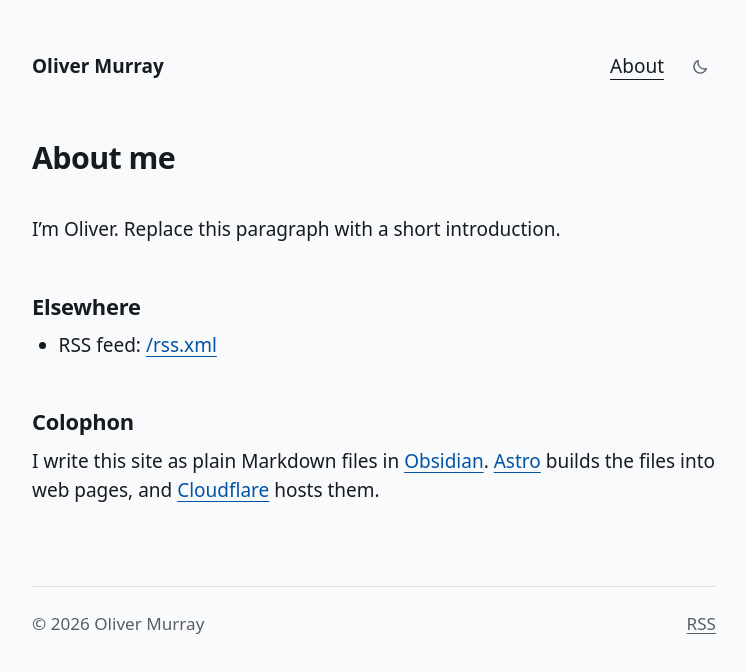
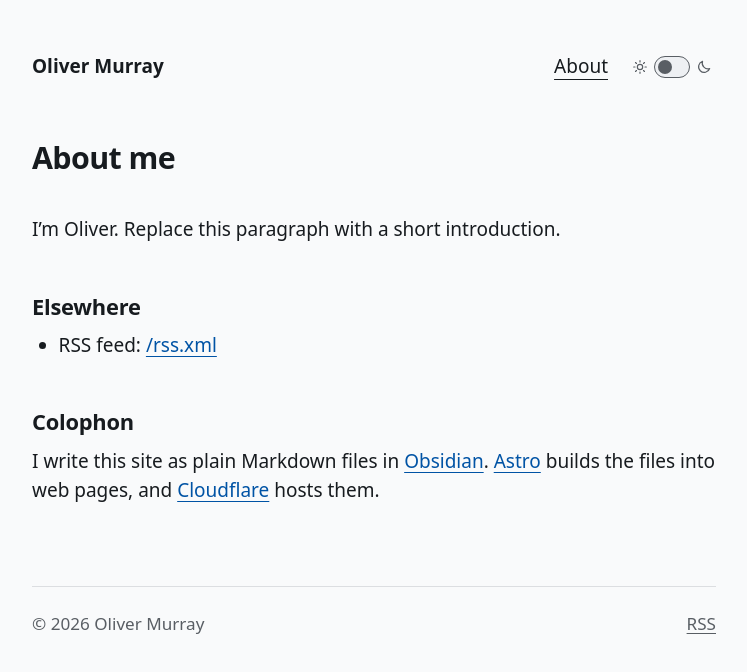
Before and after one commit to om154/blog, an Astro site: page /about in a window 1280 px wide. Shown: the whole page, without its empty margins (266-1013 px from the left). Built offline with nearby package versions, Linux system fonts and the light colour scheme; Astro itself is replaced by a stand-in of ours.

Commit message:
feat(blog): replace theme button with a dark theme switch

```diff
--- a/src/components/Header.astro
+++ b/src/components/Header.astro
@@ -21,22 +21,26 @@ const currentPath = cleanPath(Astro.url.pathname);
 			}
 		</ul>
 	</nav>
-	<button class="theme-toggle" type="button" hidden>
-		<span class="when-light">
-			<svg viewBox="0 0 24 24" aria-hidden="true">
-				<path d="M20.5 14.2A8.5 8.5 0 0 1 9.8 3.5a8.5 8.5 0 1 0 10.7 10.7Z"></path>
-			</svg>
-			<span class="visually-hidden">Switch to dark theme</span>
-		</span>
-		<span class="when-dark">
+	<button
+		class="theme-toggle"
+		type="button"
+		role="switch"
+		aria-checked="false"
+		aria-label="Dark theme"
+		hidden
+	>
 		<svg viewBox="0 0 24 24" aria-hidden="true">
 			<circle cx="12" cy="12" r="4"></circle>
 			<path
 				d="M12 2.5v2M12 19.5v2M2.5 12h2M19.5 12h2M5.3 5.3l1.4 1.4M17.3 17.3l1.4 1.4M5.3 18.7l1.4-1.4M17.3 6.7l1.4-1.4"
 			></path>
 		</svg>
-			<span class="visually-hidden">Switch to light theme</span>
+		<span class="theme-toggle-track" aria-hidden="true">
+			<span class="theme-toggle-thumb"></span>
 		</span>
+		<svg viewBox="0 0 24 24" aria-hidden="true">
+			<path d="M20.5 14.2A8.5 8.5 0 0 1 9.8 3.5a8.5 8.5 0 1 0 10.7 10.7Z"></path>
+		</svg>
 	</button>
 </header>
 
@@ -47,16 +51,26 @@ const currentPath = cleanPath(Astro.url.pathname);
 	const systemDark = matchMedia('(prefers-color-scheme: dark)');
 
 	if (meta && button) {
+		const systemScheme = () => (systemDark.matches ? 'dark' : 'light');
+		const renderedScheme = () =>
+			meta.content === 'light' || meta.content === 'dark' ? meta.content : systemScheme();
+
+		const sync = () => {
+			button.setAttribute('aria-checked', String(renderedScheme() === 'dark'));
+		};
+
 		const apply = (scheme: string | null) => {
 			meta.content = scheme ?? 'light dark';
+			sync();
 		};
 
 		button.hidden = false;
+		sync();
+		systemDark.addEventListener('change', sync);
 
 		button.addEventListener('click', () => {
-			const system = systemDark.matches ? 'dark' : 'light';
-			const rendered = meta.content === 'light' || meta.content === 'dark' ? meta.content : system;
-			const target = rendered === 'dark' ? 'light' : 'dark';
+			const system = systemScheme();
+			const target = renderedScheme() === 'dark' ? 'light' : 'dark';
 			const override = target === system ? null : target;
 
 			try {
--- a/src/styles/global.css
+++ b/src/styles/global.css
@@ -141,27 +141,31 @@ body {
 }
 
 .theme-toggle {
-	display: inline-grid;
-	place-items: center;
-	inline-size: 2rem;
-	block-size: 2rem;
-	padding: 0;
+	--switch-inline-size: 2.25rem;
+	--thumb-size: 0.875rem;
+	--thumb-inset: 0.1875rem;
+	--thumb-x: 0;
+
+	display: inline-flex;
+	align-items: center;
+	gap: 0.375rem;
+	min-block-size: 2rem;
+	padding: 0.25rem;
 	border: 0;
-	border-radius: 6px;
+	border-radius: 999px;
 	background: none;
 	color: var(--muted);
 	cursor: pointer;
 }
 
 .theme-toggle:hover {
-	background: var(--surface);
 	color: var(--text);
 }
 
 .theme-toggle svg {
 	display: block;
-	inline-size: 1.125rem;
-	block-size: 1.125rem;
+	inline-size: 1rem;
+	block-size: 1rem;
 	fill: none;
 	stroke: currentColor;
 	stroke-width: 1.75;
@@ -169,34 +173,38 @@ body {
 	stroke-linejoin: round;
 }
 
-.theme-toggle .when-light {
-	display: contents;
+.theme-toggle-track {
+	position: relative;
+	inline-size: var(--switch-inline-size);
+	block-size: calc(var(--thumb-size) + 2 * var(--thumb-inset) + 2px);
+	border: 1px solid currentColor;
+	border-radius: 999px;
+	background: var(--surface);
 }
 
-.theme-toggle .when-dark {
-	display: none;
+.theme-toggle-thumb {
+	position: absolute;
+	inset-block-start: var(--thumb-inset);
+	inset-inline-start: var(--thumb-inset);
+	inline-size: var(--thumb-size);
+	block-size: var(--thumb-size);
+	border-radius: 50%;
+	background: currentColor;
+	translate: var(--thumb-x) 0;
+
+	@media (prefers-reduced-motion: no-preference) {
+		transition: translate 150ms ease;
+	}
 }
 
 @media (prefers-color-scheme: dark) {
 	:root:not(:has(> head > meta[name='color-scheme'][content='light'])) .theme-toggle {
-		.when-light {
-			display: none;
-		}
-
-		.when-dark {
-			display: contents;
-		}
+		--thumb-x: calc(var(--switch-inline-size) - var(--thumb-size) - 2 * var(--thumb-inset) - 2px);
 	}
 }
 
 :root:has(> head > meta[name='color-scheme'][content='dark']) .theme-toggle {
-	.when-light {
-		display: none;
-	}
-
-	.when-dark {
-		display: contents;
-	}
+	--thumb-x: calc(var(--switch-inline-size) - var(--thumb-size) - 2 * var(--thumb-inset) - 2px);
 }
 
 /* The toggle changes color-scheme only. Without light-dark(), the colors cannot follow it. */
```
Lines whose indentation alone changed are shown as unchanged.
